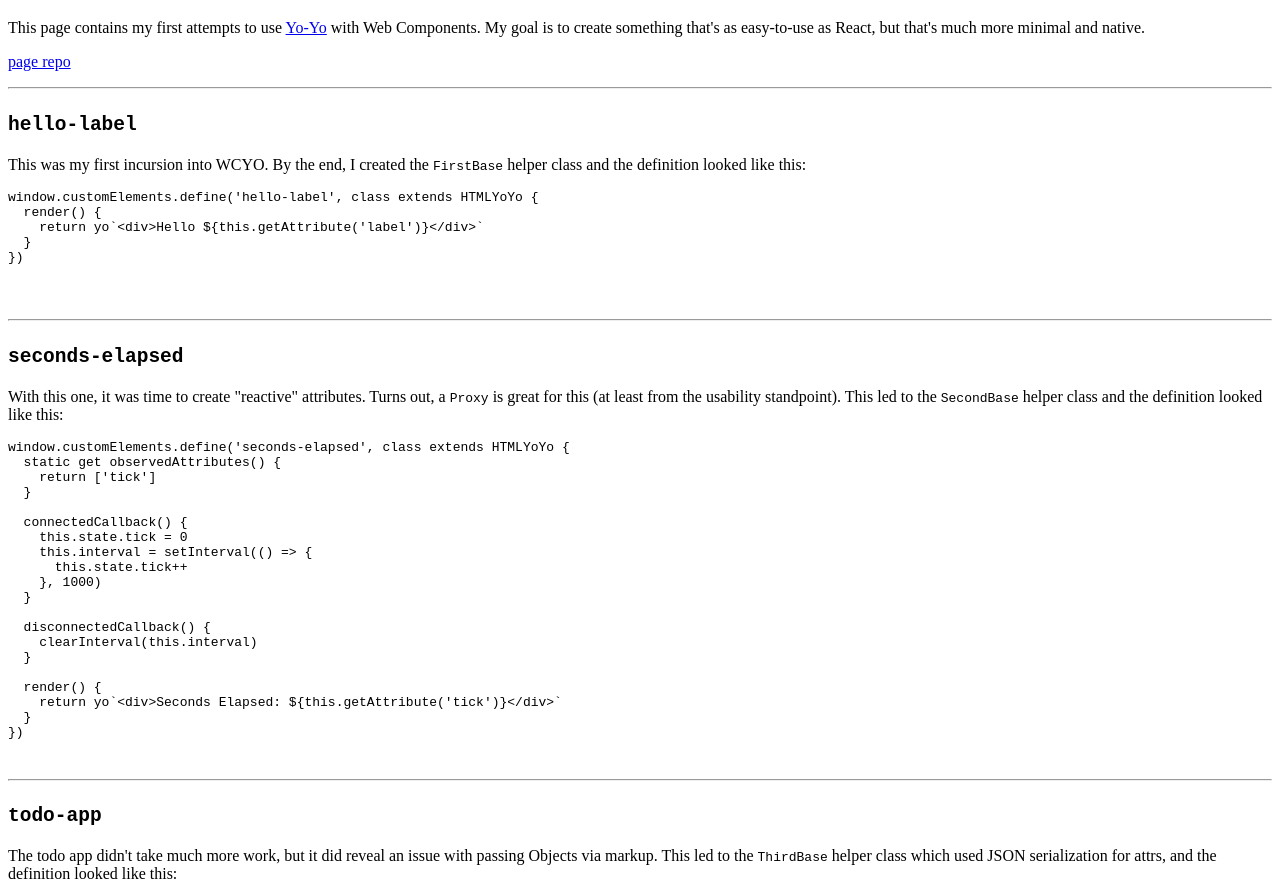
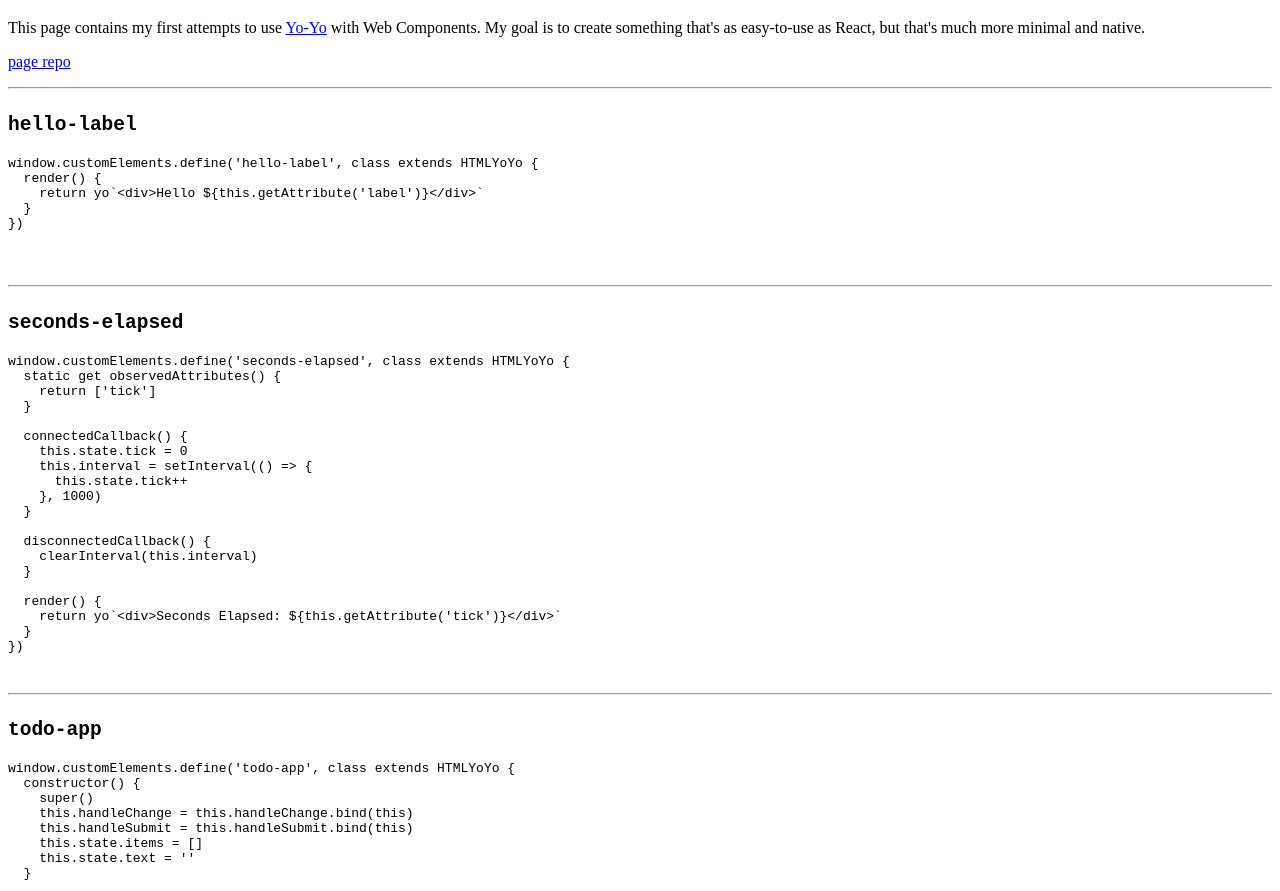
Before and after one commit to pfrazee/webcomponents-yo, a website: page index.html in a window 1280 px wide. Shown: the part 61-952 px from the top of the page. Drawn offline with Linux system fonts and the light colour scheme.

Commit message:
Remove outdated descriptions

```diff
--- a/index.html
+++ b/index.html
@@ -13,7 +13,6 @@
     <p><a href="https://github.com/pfrazee/webcomponents-yo">page repo</a></p>
     <hr>
     <h2><code>hello-label</code></h2>
-    <p>This was my first incursion into WCYO. By the end, I created the <code>FirstBase</code> helper class and the definition looked like this:</p>
     <pre>
 window.customElements.define('hello-label', class extends HTMLYoYo {
   render() {
@@ -27,7 +26,6 @@ window.customElements.define('hello-label', class extends HTMLYoYo {
     <br>
     <hr>
     <h2><code>seconds-elapsed</code></h2>
-    <p>With this one, it was time to create "reactive" attributes. Turns out, a <code>Proxy</code> is great for this (at least from the usability standpoint). This led to the <code>SecondBase</code> helper class and the definition looked like this:</p>
     <pre>
 window.customElements.define('seconds-elapsed', class extends HTMLYoYo {
   static get observedAttributes() {
@@ -56,7 +54,6 @@ window.customElements.define('seconds-elapsed', class extends HTMLYoYo {
     <br>
     <hr>
     <h2><code>todo-app</code></h2>
-    <p>The todo app didn't take much more work, but it did reveal an issue with passing Objects via markup. This led to the <code>ThirdBase</code> helper class which used JSON serialization for attrs, and the definition looked like this:</p>
     <pre>
 window.customElements.define('todo-app', class extends HTMLYoYo {
   constructor() {
@@ -125,7 +122,6 @@ window.customElements.define('todo-list', class extends ThirdBase {
     </section>
     <hr>
     <h2><code>markdown-editor</code></h2>
-    <p>Pretty easy after the others; we just had to use innerHTML to render the markdown.</p>
     <pre>
 window.customElements.define('markdown-editor', class extends HTMLYoYo {
   constructor() {
```
